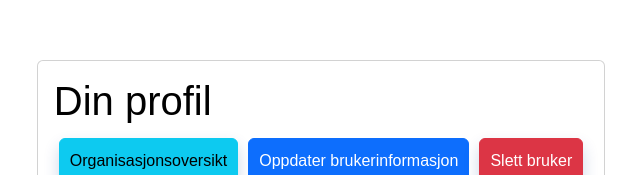
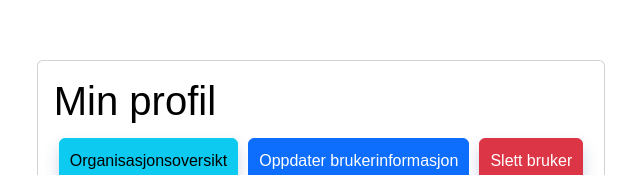
Before and after one commit to fielcool/app2000-gruppe13, a React (Create React App) app in the folder client/: page /LoggedInUser in a window 1280 px wide. Shown: the part 223-398 px from the top of the page, without its empty margins (319-959 px from the left). Built offline with nearby package versions, Linux system fonts and the light colour scheme.

Commit message:
modified:   client/src/LoggedInUser.js

```diff
--- a/client/src/LoggedInUser.js
+++ b/client/src/LoggedInUser.js
@@ -76,7 +76,7 @@ const LoggedInUser = () => {
     <div className="main">
       <Card>
         <Card.Body>
-          <Card.Title><h1>Din profil</h1></Card.Title>
+          <Card.Title><h1>Min profil</h1></Card.Title>
           <Button variant="info" onClick={handleGoToOrgOverview} className="btn btn-info btn-md fp-button shadow-custom">
             Organisasjonsoversikt
           </Button>
```
